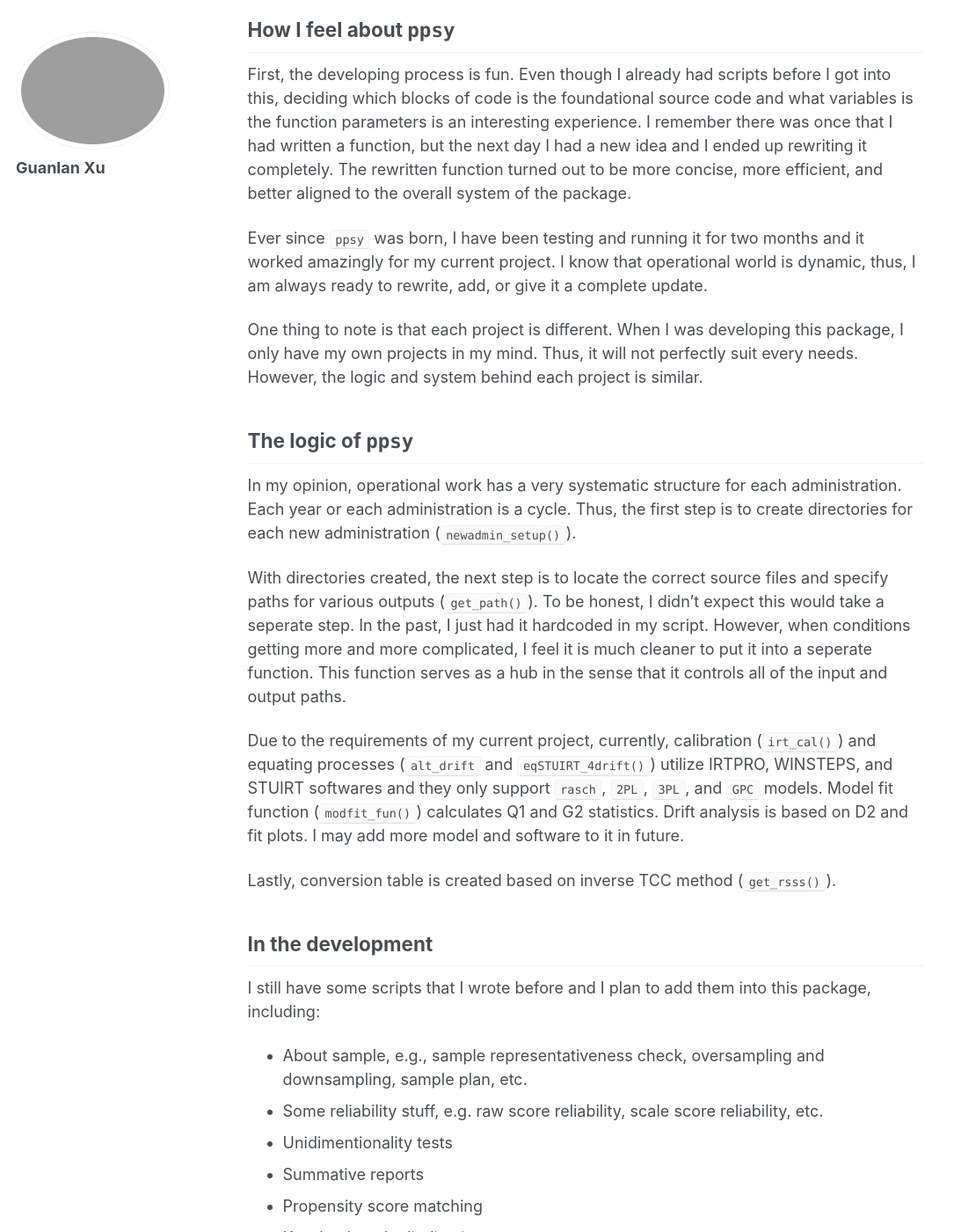
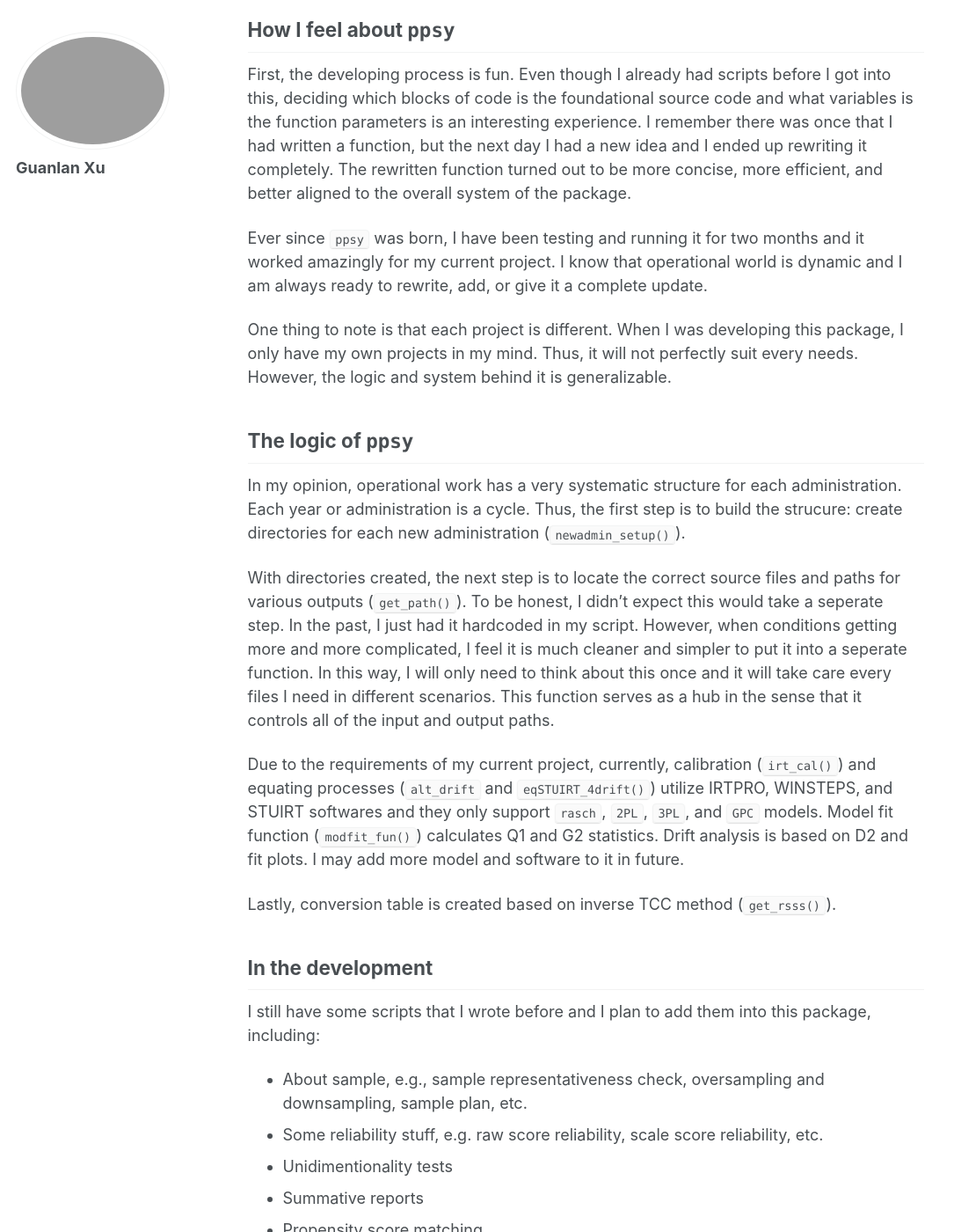
Before and after one commit to guanlanxu/guanlanxu.github.io, a Jekyll site: the page built from _posts/2023-04-18-ppsy.md, in a window 1280 px wide and 1400 px high, scrolled down 1027 px. Shown: the whole window at 88% size, without its empty margins (0-1085 px from the left). Built offline with Jekyll 4.4.1, drawn with Linux system fonts in a browser that asks for light colours; some of the changed text lies outside the part shown.

Commit message:
Update 2023-04-18-ppsy.md

```diff
--- a/_posts/2023-04-18-ppsy.md
+++ b/_posts/2023-04-18-ppsy.md
@@ -26,17 +26,17 @@ This idea came to my mind about two years ago when I was writing a script to do
 
 First, the developing process is fun. Even though I already had scripts before I got into this, deciding which blocks of code is the foundational source code and what variables is the function parameters is an interesting experience. I remember there was once that I had written a function, but the next day I had a new idea and I ended up rewriting it completely. The rewritten function turned out to be more concise, more efficient, and better aligned to the overall system of the package.
 
-Ever since `ppsy` was born, I have been testing and running it for two months and it worked amazingly for my current project. I know that operational world is dynamic, thus, I am always ready to rewrite, add, or give it a complete update.
+Ever since `ppsy` was born, I have been testing and running it for two months and it worked amazingly for my current project. I know that operational world is dynamic and I am always ready to rewrite, add, or give it a complete update.
 
 
-One thing to note is that each project is different. When I was developing this package, I only have my own projects in my mind. Thus, it will not perfectly suit every needs. However, the logic and system behind each project is similar.
+One thing to note is that each project is different. When I was developing this package, I only have my own projects in my mind. Thus, it will not perfectly suit every needs. However, the logic and system behind it is generalizable.
 
 
 ## The logic of `ppsy`
 
-In my opinion, operational work has a very systematic structure for each administration. Each year or each administration is a cycle. Thus, the first step is to create directories for each new administration (`newadmin_setup()`).
+In my opinion, operational work has a very systematic structure for each administration. Each year or administration is a cycle. Thus, the first step is to build the strucure: create directories for each new administration (`newadmin_setup()`).
 
-With directories created, the next step is to locate the correct source files and specify paths for various outputs (`get_path()`). To be honest, I didn't expect this would take a seperate step. In the past, I just had it hardcoded in my script. However, when conditions getting more and more complicated, I feel it is much cleaner to put it into a seperate function. This function serves as a hub in the sense that it controls all of the input and output paths.
+With directories created, the next step is to locate the correct source files and paths for various outputs (`get_path()`). To be honest, I didn't expect this would take a seperate step. In the past, I just had it hardcoded in my script. However, when conditions getting more and more complicated, I feel it is much cleaner and simpler to put it into a seperate function. In this way, I will only need to think about this once and it will take care every files I need in different scenarios. This function serves as a hub in the sense that it controls all of the input and output paths.
 
 Due to the requirements of my current project, currently, calibration (`irt_cal()`) and equating processes (`alt_drift` and `eqSTUIRT_4drift()`) utilize IRTPRO, WINSTEPS, and STUIRT softwares and they only support `rasch`, `2PL`, `3PL`, and `GPC` models. Model fit function (`modfit_fun()`) calculates Q1 and G2 statistics. Drift analysis is based on D2 and fit plots. I may add more model and software to it in future.
 
```
